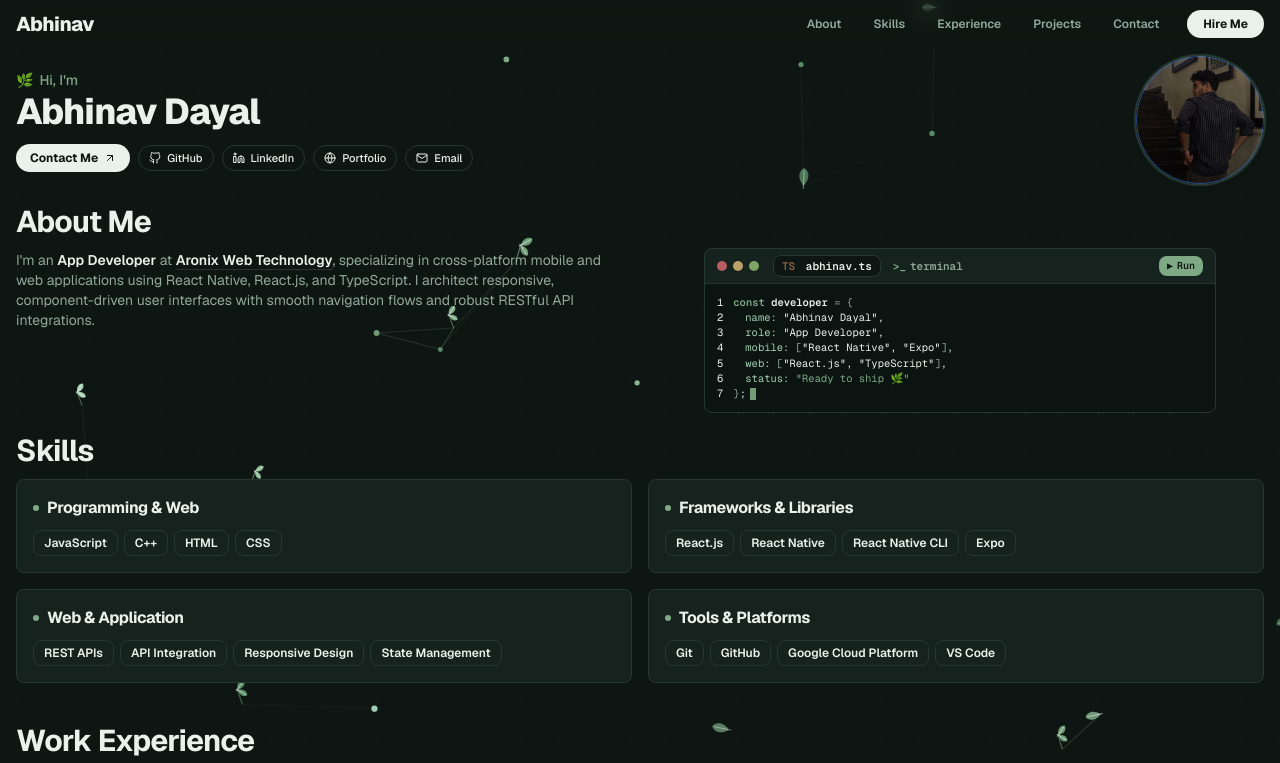
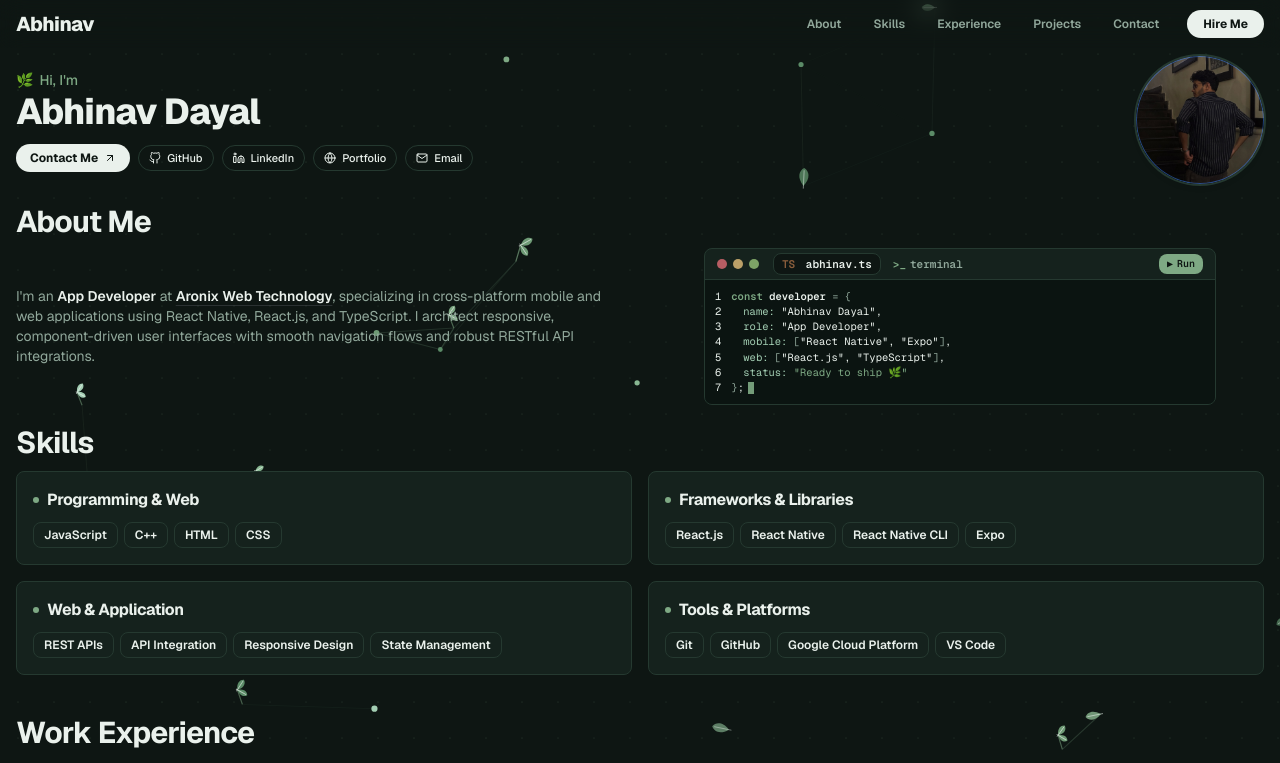
Before and after one commit to AbhinavXDayal/Portfolio, a React (Vite) app: page / in a window 1280 px wide. Shown: the top 763 px of the page. Built offline with nearby package versions, Linux system fonts and the light colour scheme.

Commit message:
Vertically center interactive console in the middle of About Me text

```diff
--- a/src/components/sections/About.tsx
+++ b/src/components/sections/About.tsx
@@ -95,9 +95,9 @@ export const About: React.FC = () => {
           </h2>
         </div>
 
-        <div className="grid grid-cols-1 md:grid-cols-2 gap-6 md:gap-8 items-start transition-all duration-300">
+        <div className="grid grid-cols-1 md:grid-cols-2 gap-6 md:gap-8 items-center transition-all duration-300">
           {/* Left Column Text */}
-          <div className="flex flex-col items-center md:items-start text-center md:text-left pt-0.5">
+          <div className="flex flex-col items-center md:items-start text-center md:text-left">
             <p className="text-xs sm:text-sm text-[var(--muted-foreground)] leading-relaxed">
               I'm an{" "}
               <span className="text-[var(--foreground)] font-semibold">
@@ -118,7 +118,7 @@ export const About: React.FC = () => {
           <div className="flex justify-center items-center w-full">
             <div className="w-full max-w-lg rounded-[var(--radius)] bg-[var(--card)] border border-[var(--border)] shadow-xs overflow-hidden font-mono text-xs hover:border-[var(--brand-accent)]/40 transition-all duration-200">
               {/* Window Header with Tabs */}
-              <div className="flex items-center justify-between px-3 py-1.5 bg-[var(--accent)]/60 border-b border-[var(--border)]">
+              <div className="flex items-center justify-between px-3 py-1 bg-[var(--accent)]/60 border-b border-[var(--border)]">
                 {/* Window Dots & Tabs */}
                 <div className="flex items-center gap-2.5">
                   <div className="flex items-center gap-1.5">
@@ -172,7 +172,7 @@ export const About: React.FC = () => {
               </div>
 
               {/* Content Area - Compact Height */}
-              <div className="p-2.5 sm:p-3 bg-[#0B1310]/90 text-[11px] leading-tight min-h-[120px] max-h-[145px] overflow-y-auto">
+              <div className="p-2.5 bg-[#0B1310]/90 text-[11px] leading-tight min-h-[115px] max-h-[135px] overflow-y-auto">
                 {activeTab === "code" ? (
                   <div className="flex gap-2.5">
                     {/* Line Numbers */}
```
Also changed, not shown: src/components/sections/Skills.tsx (line endings or trailing spaces).
